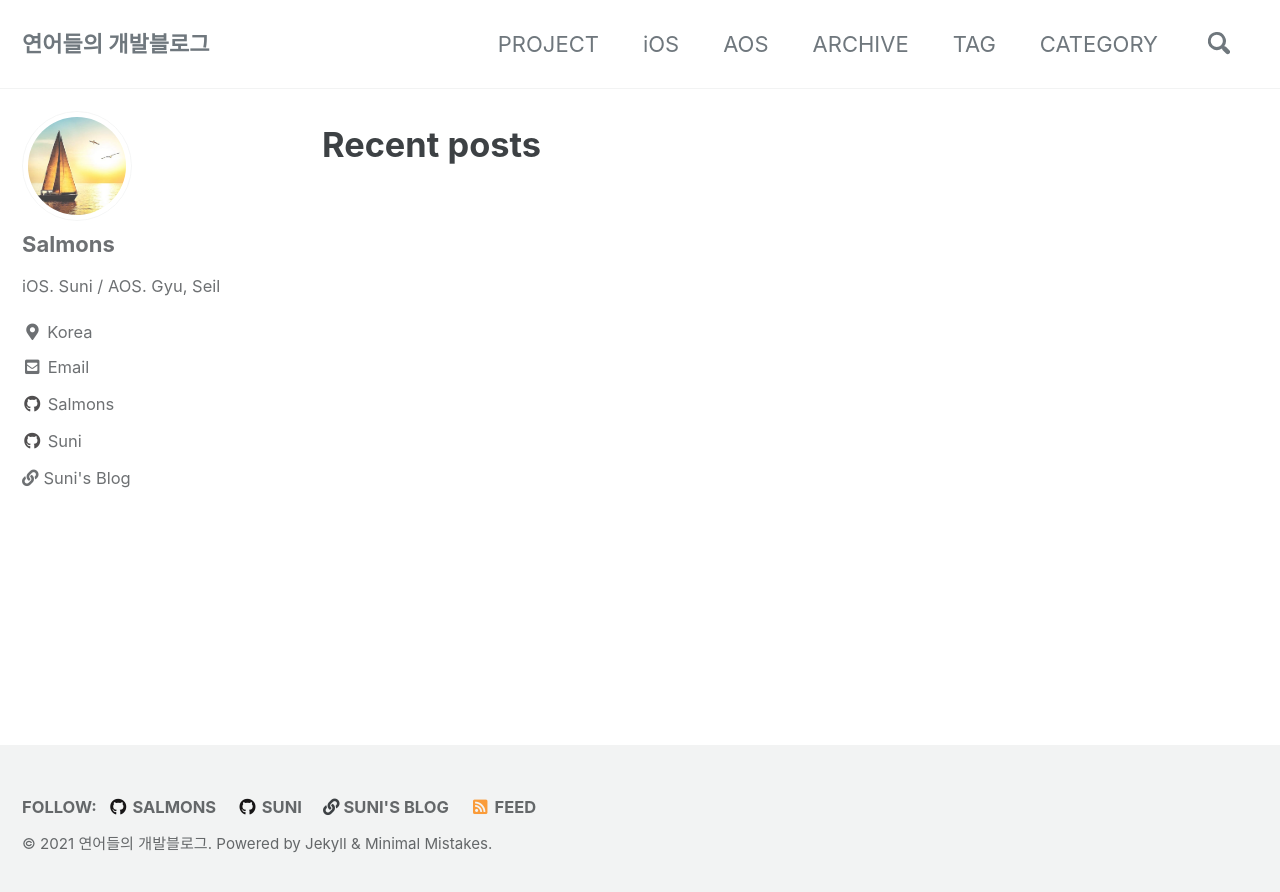
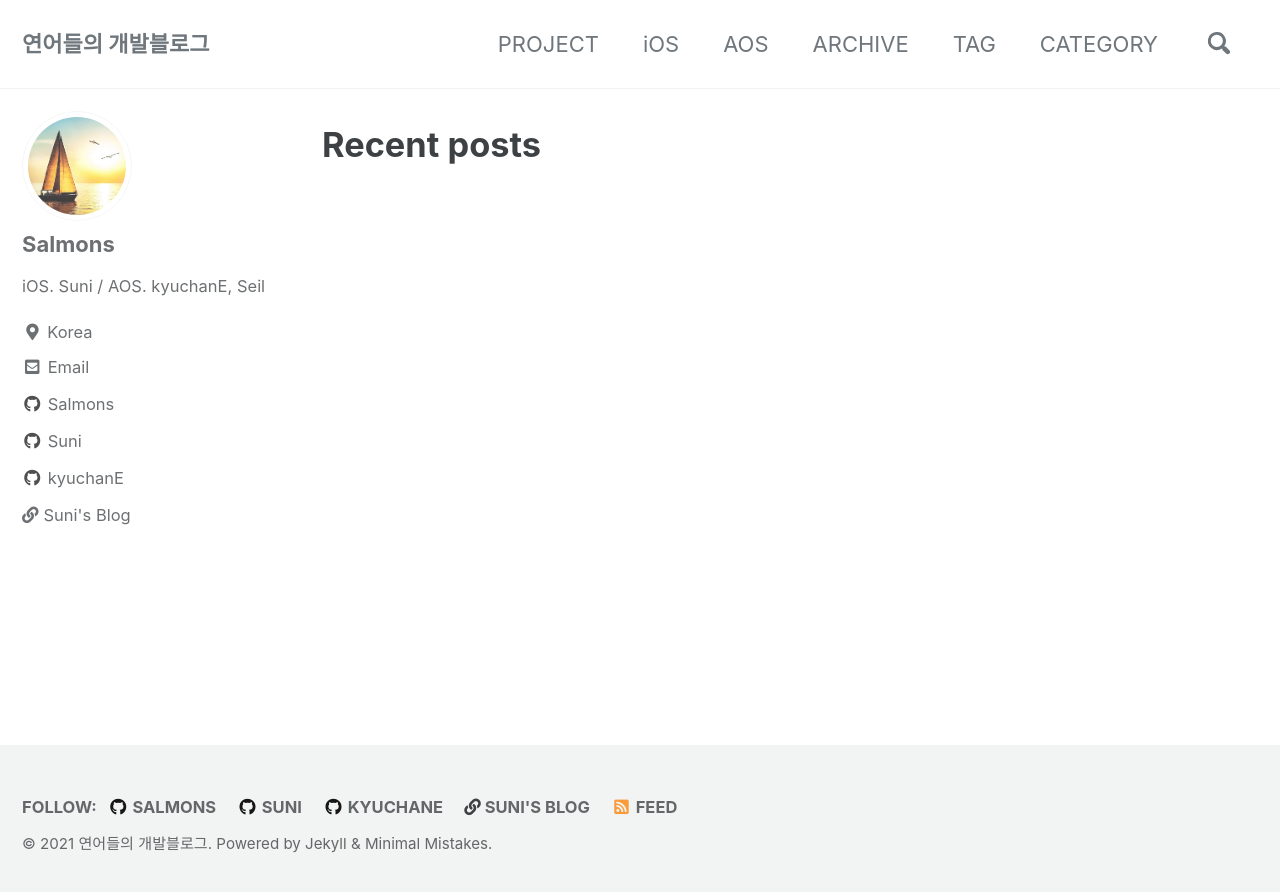
Before and after one commit to SalmonsDev/SalmonsDev.github.io, a Jekyll site: the page built from index.html, in a window 1280 px wide. Shown: the top 892 px of the page. Built offline with Jekyll 4.4.1, drawn with Linux system fonts in a browser that asks for light colours; cached includes are drawn as plain includes; the list of posts is cut into pages by our own code.

Commit message:
update config

```diff
--- a/_config.yml
+++ b/_config.yml
@@ -95,7 +95,7 @@ analytics:
 author:
   name             : "Salmons"
   avatar           : "/assets/images/profile.jpg"# path of avatar image, e.g. "/assets/images/bio-photo.jpg"
-  bio              : "iOS. Suni / AOS. Gyu, Seil"
+  bio              : "iOS. Suni / AOS. kyuchanE, Seil"
   location         : "Korea"
   links:
     - label: "Email"
@@ -119,6 +119,9 @@ author:
     - label: "Suni"
       icon: "fab fa-fw fa-github"
       url: "https://github.com/SuniDev"
+    - label: "kyuchanE"
+      icon: "fab fa-fw fa-github"
+      url: "https://github.com/kyuchanE"
     - label: "Suni's Blog"
       icon: ""
       url: "https://sunidev.github.io"
@@ -146,6 +149,9 @@ footer:
     - label: "Suni"
       icon: "fab fa-fw fa-github"
       url: "https://github.com/SuniDev"
+    - label: "kyuchanE"
+      icon: "fab fa-fw fa-github"
+      url: "https://github.com/kyuchanE"
     - label: "Suni's Blog"
       icon: ""
       url: "https://sunidev.github.io"
```
Also changed, not shown: 1 other file.
